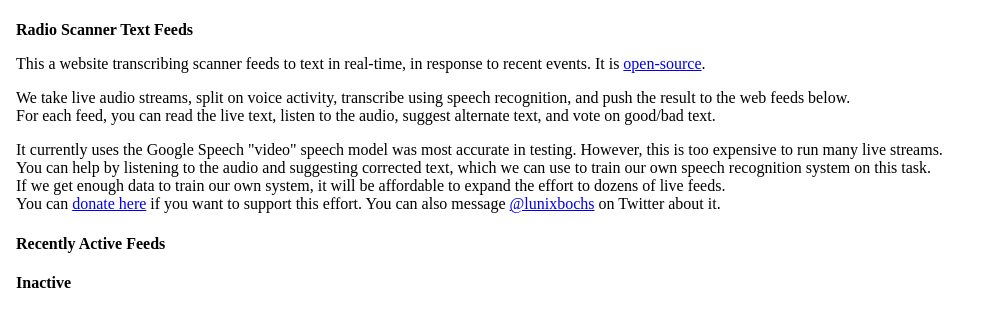
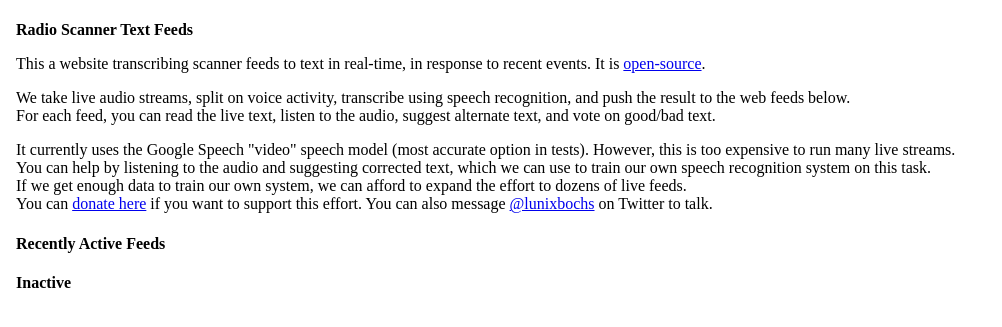
Before and after one commit to lunixbochs/feeds, a Flask app: page / in a window 1280 px wide. Shown: the top 327 px of the page, without its empty margins (0-1002 px from the left). Run offline with Flask 2, Linux system fonts and the light colour scheme; data that the repository does not hold is empty; parts of the project's set-up code (start-up, migrations or seed data) failed here and were passed over; some libraries are stand-ins or nearby versions.

Commit message:
update text

```diff
--- a/server/templates/index.html
+++ b/server/templates/index.html
@@ -17,13 +17,13 @@
       For each feed, you can read the live text, listen to the audio, suggest alternate text, and vote on good/bad text.
     </p>
     <p>
-      It currently uses the Google Speech "video" speech model was most accurate in testing. However, this is too expensive to run many live streams.
+      It currently uses the Google Speech "video" speech model (most accurate option in tests). However, this is too expensive to run many live streams.
       <br />
       You can help by listening to the audio and suggesting corrected text, which we can use to train our own speech recognition system on this task.
       <br />
-      If we get enough data to train our own system, it will be affordable to expand the effort to dozens of live feeds.
+      If we get enough data to train our own system, we can afford to expand the effort to dozens of live feeds.
       <br />
-      You can <a href="https://www.patreon.com/lunixbochs">donate here</a> if you want to support this effort. You can also message <a href="https://twitter.com/lunixbochs">@lunixbochs</a> on Twitter about it.
+      You can <a href="https://www.patreon.com/lunixbochs">donate here</a> if you want to support this effort. You can also message <a href="https://twitter.com/lunixbochs">@lunixbochs</a> on Twitter to talk.
     </p>
 
     <h4>Recently Active Feeds</h3>
```
